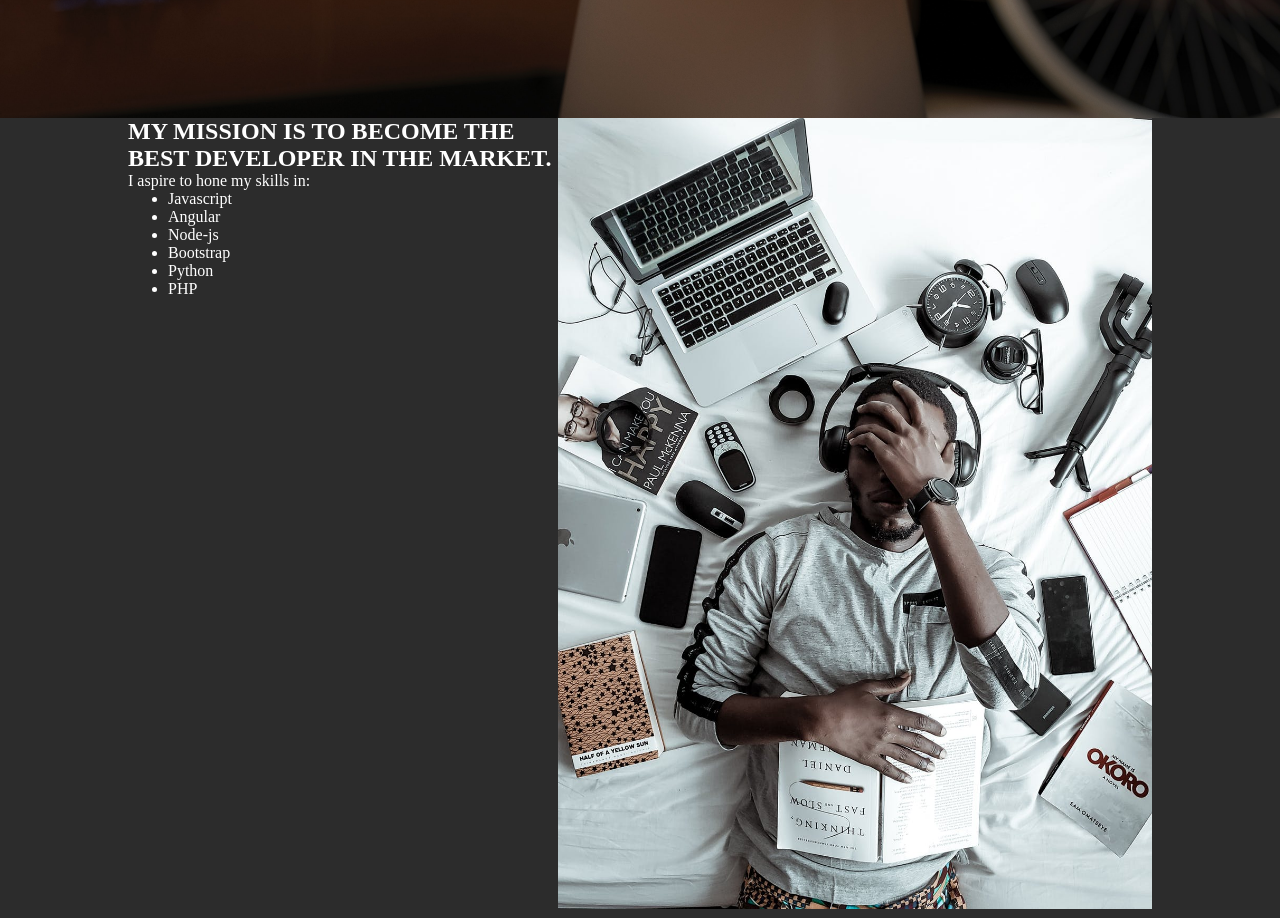
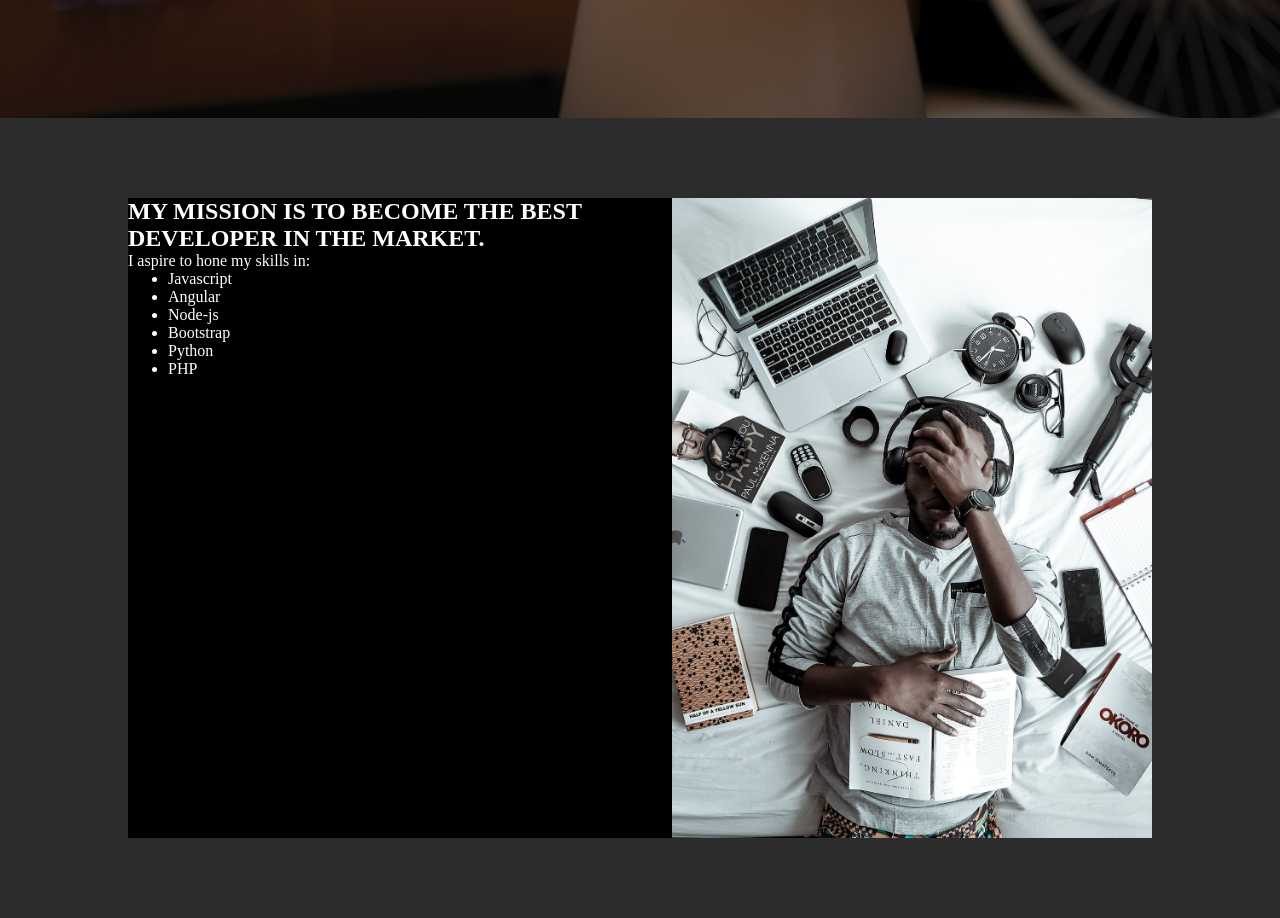
Before and after one commit to Samuel-Abusa/first-portfolio-site, a plain HTML site: page index.html in a window 1280 px wide. Shown: the part 682-1600 px from the top of the page. Drawn offline with Linux system fonts and the light colour scheme.

Commit message:
cenntered the main content in the second section of the main page

```diff
--- a/index.html
+++ b/index.html
@@ -36,6 +36,7 @@
   </div>
 
   <main>
+    <div class="m_container">
       <div class="mis">
         <div class="mtxt">
           <h2>
@@ -58,6 +59,9 @@
           <img src="images/man.jpeg" alt="man">
         </div>
       </div>
+    </div>
   </main>
+
+  <footer></footer>
 </body>
 </html>
--- a/landing_page.css
+++ b/landing_page.css
@@ -86,19 +86,31 @@ header h1 {
   width: 15%;
   line-height: 1.5em;
 }
-.main {
+.m_container {
+  height: 100vh;
   width: 100%;
-  height: 100vh;
+  display: flex;
+  flex-direction: row;
+  justify-content: center;
+  align-items: center;
 }
 
 .mis {
+  background: black;
   width: 80%;
-  margin: auto;
-  height: 50%;
+  height: 80%;
   display: flex;
   flex-direction: row;
 }
 
 .mtxt {
+  flex-basis: 50%;
 }
-*/
+
+.m_img {
+  flex-basis: 50%;
+  display: flex;
+  flex-direction: row;
+  justify-content: flex-end;
+  align-items: center;
+}
```
Lines whose indentation alone changed are shown as unchanged.
